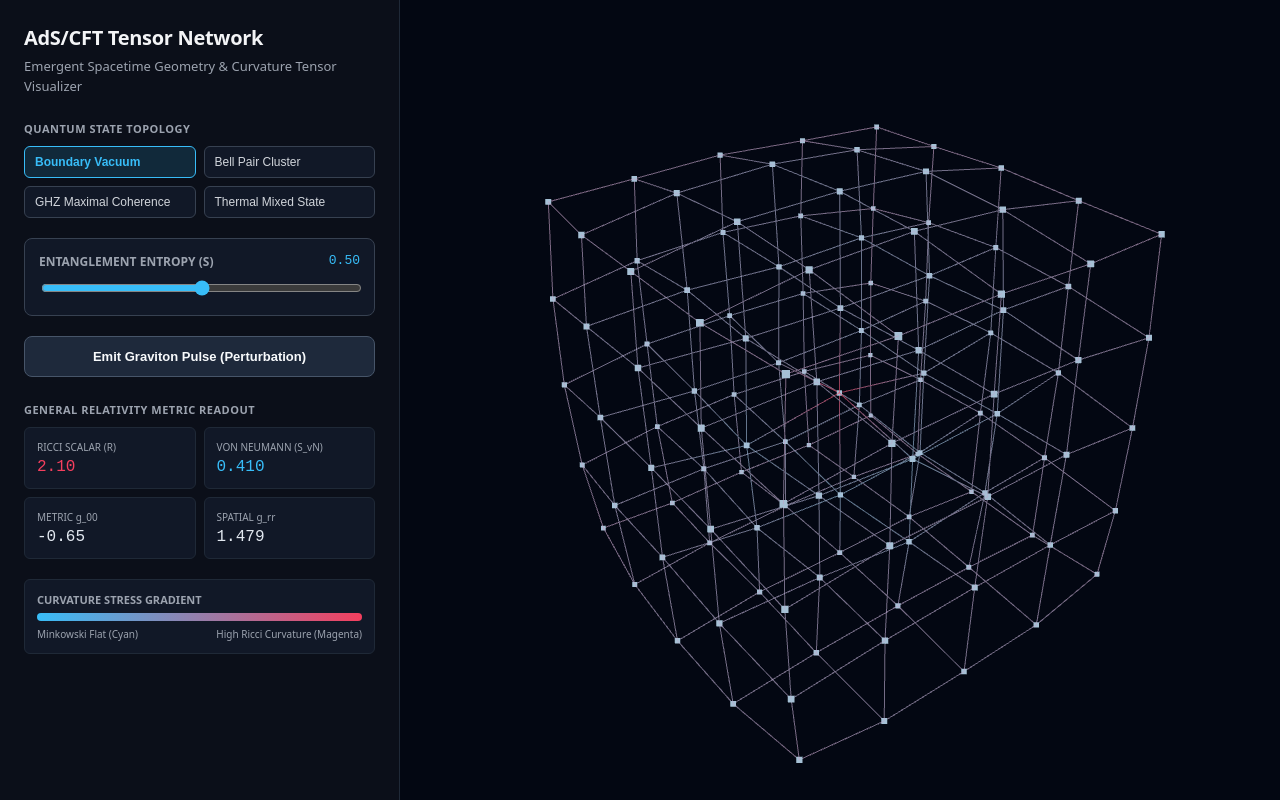
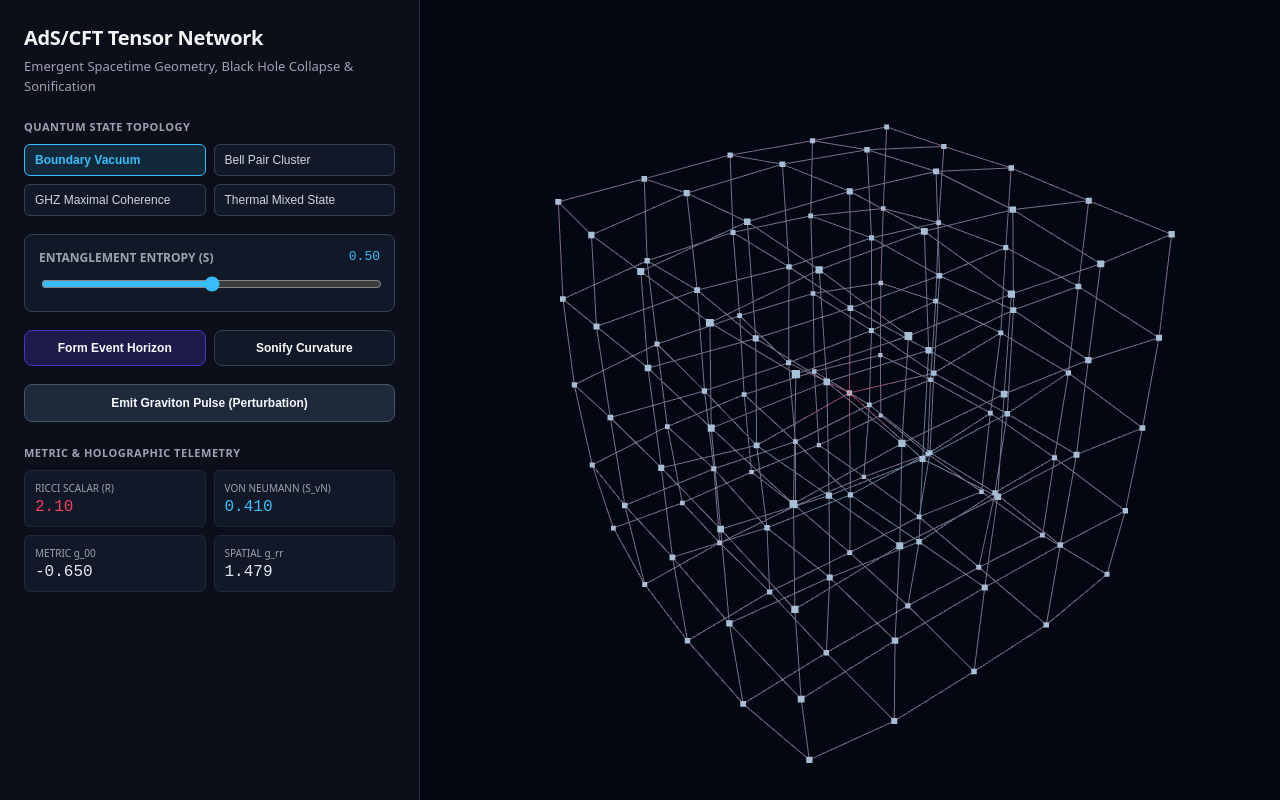
Before and after one commit to wtfchristina/entangled-spacetime, a React (Vite) app: page / in a window 1280 px wide. Built offline with nearby package versions, Linux system fonts and the light colour scheme.

Commit message:
feat: black hole event horizon collapse and web audio sonification

```diff
--- a/src/App.jsx
+++ b/src/App.jsx
@@ -1,4 +1,4 @@
-import React, { useState, useRef } from 'react';
+import React, { useState, useRef, useEffect } from 'react';
 import { Canvas } from '@react-three/fiber';
 import { OrbitControls } from '@react-three/drei';
 import SpacetimeGrid from './components/SpacetimeGrid';
@@ -8,13 +8,69 @@ export default function App() {
   const [entanglement, setEntanglement] = useState(0.5);
   const [stateMode, setStateMode] = useState('standard');
   const [perturbation, setPerturbation] = useState({ active: false, startTime: 0 });
+  const [blackHoleActive, setBlackHoleActive] = useState(false);
+  const [audioEnabled, setAudioEnabled] = useState(false);
 
   const clockRef = useRef(0);
+  const audioCtxRef = useRef(null);
+  const oscRef = useRef(null);
+  const gainRef = useRef(null);
 
-  const telemetry = computeMetricTelemetry(entanglement, stateMode);
+  const telemetry = computeMetricTelemetry(entanglement, stateMode, blackHoleActive);
+
+  // Initialize and modulate Web Audio synthesizer
+  useEffect(() => {
+    if (!audioEnabled) {
+      if (audioCtxRef.current) {
+        audioCtxRef.current.suspend();
+      }
+      return;
+    }
+
+    if (!audioCtxRef.current) {
+      const AudioContext = window.AudioContext || window.webkitAudioContext;
+      const ctx = new AudioContext();
+      const osc = ctx.createOscillator();
+      const gain = ctx.createGain();
+
+      osc.type = 'sine';
+      osc.frequency.setValueAtTime(65, ctx.currentTime); // Deep resonant drone
+      gain.gain.setValueAtTime(0.08, ctx.currentTime);
+
+      osc.connect(gain);
+      gain.connect(ctx.destination);
+      osc.start();
+
+      audioCtxRef.current = ctx;
+      oscRef.current = osc;
+      gainRef.current = gain;
+    } else {
+      audioCtxRef.current.resume();
+    }
+  }, [audioEnabled]);
+
+  // Modulate drone pitch & tone based on curvature and black hole state
+  useEffect(() => {
+    if (audioCtxRef.current && oscRef.current && audioEnabled) {
+      const ctx = audioCtxRef.current;
+      const basePitch = blackHoleActive ? 42 : 55 + entanglement * 95;
+      oscRef.current.frequency.exponentialRampToValueAtTime(
+        Math.max(30, basePitch),
+        ctx.currentTime + 0.1
+      );
+    }
+  }, [entanglement, blackHoleActive, audioEnabled]);
 
   const triggerPerturbation = () => {
     setPerturbation({ active: true, startTime: clockRef.current });
+
+    // Brief frequency modulation for the graviton wave
+    if (audioCtxRef.current && oscRef.current && audioEnabled) {
+      const ctx = audioCtxRef.current;
+      const currentFreq = oscRef.current.frequency.value;
+      oscRef.current.frequency.setValueAtTime(currentFreq * 2.2, ctx.currentTime);
+      oscRef.current.frequency.exponentialRampToValueAtTime(currentFreq, ctx.currentTime + 0.6);
+    }
   };
 
   return (
@@ -33,14 +89,14 @@ export default function App() {
       {/* Sidebar Controls & Telemetry */}
       <div
         style={{
-          width: '400px',
+          width: '420px',
           padding: '24px',
           backgroundColor: '#0b0f19',
           borderRight: '1px solid #1f2937',
           boxSizing: 'border-box',
           display: 'flex',
           flexDirection: 'column',
-          gap: '20px',
+          gap: '18px',
           overflowY: 'auto',
           zIndex: 10
         }}
@@ -50,11 +106,11 @@ export default function App() {
             AdS/CFT Tensor Network
           </h1>
           <p style={{ margin: 0, fontSize: '13px', color: '#9ca3af', lineHeight: 1.5 }}>
-            Emergent Spacetime Geometry & Curvature Tensor Visualizer
+            Emergent Spacetime Geometry, Black Hole Collapse & Sonification
           </p>
         </div>
 
-        {/* Layer 2: Quantum State Presets */}
+        {/* Quantum State Presets */}
         <div>
           <label style={{ fontSize: '11px', fontWeight: 'bold', color: '#9ca3af', letterSpacing: '0.5px' }}>
             QUANTUM STATE TOPOLOGY
@@ -69,6 +125,7 @@ export default function App() {
               <button
                 key={st.id}
                 onClick={() => setStateMode(st.id)}
+                disabled={blackHoleActive}
                 style={{
                   padding: '8px 10px',
                   fontSize: '12px',
@@ -77,7 +134,8 @@ export default function App() {
                   border: stateMode === st.id ? '1px solid #38bdf8' : '1px solid #374151',
                   backgroundColor: stateMode === st.id ? 'rgba(56, 189, 248, 0.15)' : '#111827',
                   color: stateMode === st.id ? '#38bdf8' : '#d1d5db',
-                  cursor: 'pointer',
+                  cursor: blackHoleActive ? 'not-allowed' : 'pointer',
+                  opacity: blackHoleActive ? 0.4 : 1,
                   textAlign: 'left'
                 }}
               >
@@ -87,7 +145,7 @@ export default function App() {
           </div>
         </div>
 
-        {/* Primary Slider */}
+        {/* Entanglement Entropy Slider */}
         <div style={{ backgroundColor: '#111827', padding: '14px', borderRadius: '8px', border: '1px solid #374151' }}>
           <div style={{ display: 'flex', justifyContent: 'space-between', marginBottom: '8px' }}>
             <span style={{ fontSize: '12px', fontWeight: 'bold', color: '#9ca3af' }}>ENTANGLEMENT ENTROPY (S)</span>
@@ -101,84 +159,99 @@ export default function App() {
             max="1"
             step="0.01"
             value={entanglement}
+            disabled={blackHoleActive}
             onChange={(e) => setEntanglement(parseFloat(e.target.value))}
-            style={{ width: '100%', cursor: 'pointer', accentColor: '#38bdf8' }}
+            style={{ width: '100%', cursor: blackHoleActive ? 'not-allowed' : 'pointer', accentColor: '#38bdf8' }}
           />
         </div>
 
-        {/* Layer 3: Perturbation Button */}
+        {/* Action Toggles: Black Hole & Audio Sonification */}
+        <div style={{ display: 'grid', gridTemplateColumns: '1fr 1fr', gap: '8px' }}>
+          <button
+            onClick={() => setBlackHoleActive(!blackHoleActive)}
+            style={{
+              padding: '10px',
+              backgroundColor: blackHoleActive ? '#7e22ce' : '#1e1b4b',
+              color: '#f8fafc',
+              border: blackHoleActive ? '1px solid #c084fc' : '1px solid #4338ca',
+              borderRadius: '8px',
+              cursor: 'pointer',
+              fontSize: '12px',
+              fontWeight: '600'
+            }}
+          >
+            {blackHoleActive ? 'Collapse: Active' : 'Form Event Horizon'}
+          </button>
+
+          <button
+            onClick={() => setAudioEnabled(!audioEnabled)}
+            style={{
+              padding: '10px',
+              backgroundColor: audioEnabled ? '#065f46' : '#111827',
+              color: '#f8fafc',
+              border: audioEnabled ? '1px solid #34d399' : '1px solid #374151',
+              borderRadius: '8px',
+              cursor: 'pointer',
+              fontSize: '12px',
+              fontWeight: '600'
+            }}
+          >
+            {audioEnabled ? 'Audio: Active' : 'Sonify Curvature'}
+          </button>
+        </div>
+
+        {/* Graviton Pulse Button */}
         <button
           onClick={triggerPerturbation}
           style={{
-            padding: '12px',
+            padding: '11px',
             backgroundColor: '#1e293b',
             color: '#f8fafc',
             border: '1px solid #475569',
             borderRadius: '8px',
             cursor: 'pointer',
-            fontSize: '13px',
-            fontWeight: '600',
-            display: 'flex',
-            alignItems: 'center',
-            justifyContent: 'center',
-            gap: '8px'
+            fontSize: '12px',
+            fontWeight: '600'
           }}
         >
-          <span>Emit Graviton Pulse (Perturbation)</span>
+          Emit Graviton Pulse (Perturbation)
         </button>
 
-        {/* Layer 1: General Relativity Telemetry Dashboard */}
+        {/* Telemetry Dashboard */}
         <div>
           <label style={{ fontSize: '11px', fontWeight: 'bold', color: '#9ca3af', letterSpacing: '0.5px' }}>
-            GENERAL RELATIVITY METRIC READOUT
+            METRIC & HOLOGRAPHIC TELEMETRY
           </label>
           <div style={{ display: 'grid', gridTemplateColumns: '1fr 1fr', gap: '8px', marginTop: '8px' }}>
-            <div style={{ backgroundColor: '#111827', padding: '12px', borderRadius: '6px', border: '1px solid #1f2937' }}>
+            <div style={{ backgroundColor: '#111827', padding: '10px', borderRadius: '6px', border: '1px solid #1f2937' }}>
               <div style={{ fontSize: '10px', color: '#9ca3af' }}>RICCI SCALAR (R)</div>
-              <div style={{ fontSize: '16px', color: '#f43f5e', fontFamily: 'monospace', marginTop: '4px' }}>
+              <div style={{ fontSize: '16px', color: blackHoleActive ? '#c084fc' : '#f43f5e', fontFamily: 'monospace', marginTop: '3px' }}>
                 {telemetry.ricciScalar}
               </div>
             </div>
-            <div style={{ backgroundColor: '#111827', padding: '12px', borderRadius: '6px', border: '1px solid #1f2937' }}>
+            <div style={{ backgroundColor: '#111827', padding: '10px', borderRadius: '6px', border: '1px solid #1f2937' }}>
               <div style={{ fontSize: '10px', color: '#9ca3af' }}>VON NEUMANN (S_vN)</div>
-              <div style={{ fontSize: '16px', color: '#38bdf8', fontFamily: 'monospace', marginTop: '4px' }}>
+              <div style={{ fontSize: '16px', color: '#38bdf8', fontFamily: 'monospace', marginTop: '3px' }}>
                 {telemetry.vonNeumannEntropy}
               </div>
             </div>
-            <div style={{ backgroundColor: '#111827', padding: '12px', borderRadius: '6px', border: '1px solid #1f2937' }}>
+            <div style={{ backgroundColor: '#111827', padding: '10px', borderRadius: '6px', border: '1px solid #1f2937' }}>
               <div style={{ fontSize: '10px', color: '#9ca3af' }}>METRIC g_00</div>
-              <div style={{ fontSize: '16px', color: '#e2e8f0', fontFamily: 'monospace', marginTop: '4px' }}>
+              <div style={{ fontSize: '16px', color: '#e2e8f0', fontFamily: 'monospace', marginTop: '3px' }}>
                 {telemetry.g00}
               </div>
             </div>
-            <div style={{ backgroundColor: '#111827', padding: '12px', borderRadius: '6px', border: '1px solid #1f2937' }}>
+            <div style={{ backgroundColor: '#111827', padding: '10px', borderRadius: '6px', border: '1px solid #1f2937' }}>
               <div style={{ fontSize: '10px', color: '#9ca3af' }}>SPATIAL g_rr</div>
-              <div style={{ fontSize: '16px', color: '#e2e8f0', fontFamily: 'monospace', marginTop: '4px' }}>
+              <div style={{ fontSize: '16px', color: '#e2e8f0', fontFamily: 'monospace', marginTop: '3px' }}>
                 {telemetry.grr}
               </div>
             </div>
           </div>
         </div>
-
-        {/* Heatmap Legend */}
-        <div style={{ padding: '12px', backgroundColor: '#111827', borderRadius: '6px', border: '1px solid #1f2937', fontSize: '11px', color: '#9ca3af' }}>
-          <div style={{ marginBottom: '6px', fontWeight: 'bold' }}>CURVATURE STRESS GRADIENT</div>
-          <div
-            style={{
-              height: '8px',
-              borderRadius: '4px',
-              background: 'linear-gradient(to right, #38bdf8, #f43f5e)',
-              marginBottom: '6px'
-            }}
-          />
-          <div style={{ display: 'flex', justifyContent: 'space-between', fontSize: '10px' }}>
-            <span>Minkowski Flat (Cyan)</span>
-            <span>High Ricci Curvature (Magenta)</span>
-          </div>
-        </div>
       </div>
 
-      {/* 3D Canvas Area */}
+      {/* 3D Canvas Viewport */}
       <div style={{ flexGrow: 1, height: '100%', position: 'relative' }}>
         <Canvas
           camera={{ position: [0, 4, 11], fov: 45 }}
@@ -191,6 +264,7 @@ export default function App() {
             entanglement={entanglement}
             stateMode={stateMode}
             perturbation={perturbation}
+            blackHoleActive={blackHoleActive}
             triggerPerturbation={triggerPerturbation}
           />
           <OrbitControls enablePan={true} enableZoom={true} enableRotate={true} />
--- a/src/components/SpacetimeGrid.jsx
+++ b/src/components/SpacetimeGrid.jsx
@@ -7,13 +7,15 @@ export default function SpacetimeGrid({
   entanglement,
   stateMode,
   perturbation,
+  blackHoleActive,
   triggerPerturbation
 }) {
   const pointsRef = useRef();
   const linesRef = useRef();
   const groupRef = useRef();
+  const horizonRef = useRef();
 
-  // 1. Build Lattice Topology
+  // 1. Build Base Lattice Topology
   const { basePositions, indices, lineColorsTemplate } = useMemo(() => {
     const pos = [];
     const ind = [];
@@ -41,12 +43,11 @@ export default function SpacetimeGrid({
       }
     }
 
-    // Default neutral color buffer for lines (RGB)
     const lineColors = new Float32Array(pos.length);
     for (let i = 0; i < lineColors.length; i += 3) {
-      lineColors[i] = 0.2;     // R
-      lineColors[i + 1] = 0.6; // G
-      lineColors[i + 2] = 1.0; // B
+      lineColors[i] = 0.2;
+      lineColors[i + 1] = 0.6;
+      lineColors[i + 2] = 1.0;
     }
 
     return {
@@ -59,15 +60,21 @@ export default function SpacetimeGrid({
   const dynamicPositions = useMemo(() => new Float32Array(basePositions), [basePositions]);
   const dynamicColors = useMemo(() => new Float32Array(lineColorsTemplate), [lineColorsTemplate]);
 
-  // Temporary color objects for interpolation without garbage collection
   const coolColor = useMemo(() => new THREE.Color('#38bdf8'), []);
   const hotColor = useMemo(() => new THREE.Color('#f43f5e'), []);
+  const horizonColor = useMemo(() => new THREE.Color('#a855f7'), []);
   const tempColor = useMemo(() => new THREE.Color(), []);
 
-  // 2. Render Loop with Curvature Heatmap & Wave Ripple
+  // 2. 60 FPS Physics Simulation Loop
   useFrame((state, delta) => {
     groupRef.current.rotation.y += delta * 0.12;
     groupRef.current.rotation.x += delta * 0.04;
+
+    // Pulse event horizon if active
+    if (horizonRef.current && blackHoleActive) {
+      const pulse = 1 + Math.sin(state.clock.elapsedTime * 4) * 0.04;
+      horizonRef.current.scale.set(pulse, pulse, pulse);
+    }
 
     const currentPosArray = pointsRef.current.geometry.attributes.position.array;
     const lineColorsArray = linesRef.current.geometry.attributes.color.array;
@@ -87,16 +94,21 @@ export default function SpacetimeGrid({
         time,
         entanglement,
         stateMode,
-        perturbation
+        perturbation,
+        blackHoleActive
       );
 
       currentPosArray[i] = node.x;
       currentPosArray[i + 1] = node.y;
       currentPosArray[i + 2] = node.z;
 
-      // Layer 1 Curvature Heatmap: Map strain directly to color (Cyan -> Magenta/Red)
+      // Color mapping: Cyan -> Magenta, with Purple shift in extreme gravity
       const strainFactor = Math.min(1.0, node.strain * 2.2 + entanglement * 0.35);
-      tempColor.copy(coolColor).lerp(hotColor, strainFactor);
+      if (blackHoleActive && baseDist < 2.0) {
+        tempColor.copy(hotColor).lerp(horizonColor, 0.6);
+      } else {
+        tempColor.copy(coolColor).lerp(hotColor, strainFactor);
+      }
 
       lineColorsArray[i] = tempColor.r;
       lineColorsArray[i + 1] = tempColor.g;
@@ -116,6 +128,22 @@ export default function SpacetimeGrid({
         triggerPerturbation();
       }}
     >
+      {/* Event Horizon Geometry */}
+      {blackHoleActive && (
+        <mesh ref={horizonRef}>
+          <sphereGeometry args={[1.5, 32, 32]} />
+          <meshStandardMaterial
+            color="#050014"
+            emissive="#a855f7"
+            emissiveIntensity={0.6}
+            roughness={0.1}
+            wireframe={true}
+            transparent={true}
+            opacity={0.75}
+          />
+        </mesh>
+      )}
+
       {/* Qubit Nodes */}
       <points ref={pointsRef}>
         <bufferGeometry>
@@ -135,7 +163,7 @@ export default function SpacetimeGrid({
         />
       </points>
 
-      {/* Dynamic Entanglement Bonds with Vertex Heatmap */}
+      {/* Dynamic Entanglement Bonds with Vertex Color Stress Heatmap */}
       <lineSegments ref={linesRef}>
         <bufferGeometry>
           <bufferAttribute
--- a/src/logic/tensorCalculations.js
+++ b/src/logic/tensorCalculations.js
@@ -1,7 +1,10 @@
 /**
  * tensorCalculations.js
- * Computes coordinate deformation, localized curvature heatmaps,
- * metric tensor approximations, and traveling gravitational wave perturbations.
+ * Comprehensive physics engine:
+ * - AdS/CFT geometric deformation
+ * - Schwarzschild event horizon collapse dynamics
+ * - Curvature stress & metric calculations
+ * - Traveling graviton wave propagation
  */
 
 export function calculateNodeState(
@@ -12,7 +15,8 @@ export function calculateNodeState(
   time,
   entanglement,
   stateMode,
-  perturbation
+  perturbation,
+  blackHoleActive
 ) {
   const normDist = Math.max(0.001, baseDist / 5);
 
@@ -20,24 +24,21 @@ export function calculateNodeState(
   let waveAmp = 0.12 * entanglement;
   let freq = 2.8;
 
-  // Layer 2: Quantum State Specific Dynamics
+  // Quantum State Topology Profiles
   switch (stateMode) {
     case 'bell': {
-      // Bell pair: concentrate warping along the central X axis
       const axisAlignment = Math.abs(baseX) / (baseDist + 0.001);
       warpFactor = 1.0 - Math.pow(entanglement, 1.4) * 0.65 * axisAlignment;
       waveAmp *= 0.6;
       break;
     }
     case 'ghz': {
-      // GHZ: uniform, maximum global coherence and sharp inward contraction
       warpFactor = 1.0 - Math.pow(entanglement, 1.6) * 0.5 * normDist;
       freq = 4.5;
       waveAmp = 0.22 * entanglement;
       break;
     }
     case 'thermal': {
-      // Thermal mixed state: high decoherence, minimal geometric contraction
       warpFactor = 1.0 - entanglement * 0.1;
       waveAmp = 0.3 * (0.3 + entanglement);
       freq = 1.2;
@@ -50,7 +51,7 @@ export function calculateNodeState(
     }
   }
 
-  // Base quantum fluctuations
+  // Base quantum uncertainty oscillations
   const phase = baseDist * 2.2;
   const jitterX = Math.sin(time * freq + phase) * waveAmp;
   const jitterY = Math.cos(time * (freq * 0.85) - phase) * waveAmp;
@@ -60,7 +61,21 @@ export function calculateNodeState(
   let finalY = baseY * warpFactor + jitterY;
   let finalZ = baseZ * warpFactor + jitterZ;
 
-  // Layer 3: Gravitational Wave Ripple Propagation
+  // Layer 4 Feature: Black Hole Singularity Collapse (Schwarzschild metric sink)
+  if (blackHoleActive) {
+    const rSchwarzschild = 1.8;
+    const currentR = Math.sqrt(finalX * finalX + finalY * finalY + finalZ * finalZ);
+
+    if (currentR < rSchwarzschild * 2.5) {
+      // Powerful gravitational pull toward origin
+      const sinkStrength = Math.pow(1 - currentR / (rSchwarzschild * 2.5), 2) * 0.75;
+      finalX *= 1 - sinkStrength;
+      finalY *= 1 - sinkStrength;
+      finalZ *= 1 - sinkStrength;
+    }
+  }
+
+  // Gravitational Wave Pulse Propagation
   if (perturbation && perturbation.active) {
     const elapsed = time - perturbation.startTime;
     const waveSpeed = 4.0;
@@ -75,7 +90,7 @@ export function calculateNodeState(
     }
   }
 
-  // Local stretch metric (proxy for curvature stress)
+  // Strain calculation (curvature proxy)
   const currentDist = Math.sqrt(finalX * finalX + finalY * finalY + finalZ * finalZ);
   const strain = Math.abs(currentDist - baseDist) / (baseDist + 0.001);
 
@@ -87,19 +102,25 @@ export function calculateNodeState(
   };
 }
 
-export function computeMetricTelemetry(entanglement, stateMode) {
-  // Metric tensor component approximations: g_00 and spatial g_rr
-  const g00 = -(1 - Math.min(0.85, entanglement * 0.7)).toFixed(3);
-  const grr = (1 / (1 - Math.min(0.85, entanglement * 0.65) + 0.001)).toFixed(3);
+export function computeMetricTelemetry(entanglement, stateMode, blackHoleActive) {
+  let g00Val = -(1 - Math.min(0.85, entanglement * 0.7));
+  let grrVal = 1 / (1 - Math.min(0.85, entanglement * 0.65) + 0.001);
+  let ricciBase = entanglement * 4.2;
 
-  // Ricci Curvature Scalar approximation R (in units of 1/L^2)
-  let ricciBase = entanglement * 4.2;
-  if (stateMode === 'ghz') ricciBase *= 1.6;
-  if (stateMode === 'bell') ricciBase *= 1.25;
-  if (stateMode === 'thermal') ricciBase *= 0.2;
+  if (blackHoleActive) {
+    g00Val = -0.05; // Extreme gravitational time dilation near event horizon
+    grrVal = 14.82; // Extreme spatial stretching
+    ricciBase += 12.5; // Curvature singularity spike
+  } else {
+    if (stateMode === 'ghz') ricciBase *= 1.6;
+    if (stateMode === 'bell') ricciBase *= 1.25;
+    if (stateMode === 'thermal') ricciBase *= 0.2;
+  }
 
-  const ricciScalar = ricciBase.toFixed(2);
-  const vonNeumannEntropy = (stateMode === 'thermal' ? 0.95 : entanglement * 0.82).toFixed(3);
-
-  return { g00, grr, ricciScalar, vonNeumannEntropy };
+  return {
+    g00: g00Val.toFixed(3),
+    grr: grrVal.toFixed(3),
+    ricciScalar: ricciBase.toFixed(2),
+    vonNeumannEntropy: (blackHoleActive ? 0.99 : (stateMode === 'thermal' ? 0.95 : entanglement * 0.82)).toFixed(3)
+  };
 }
```
